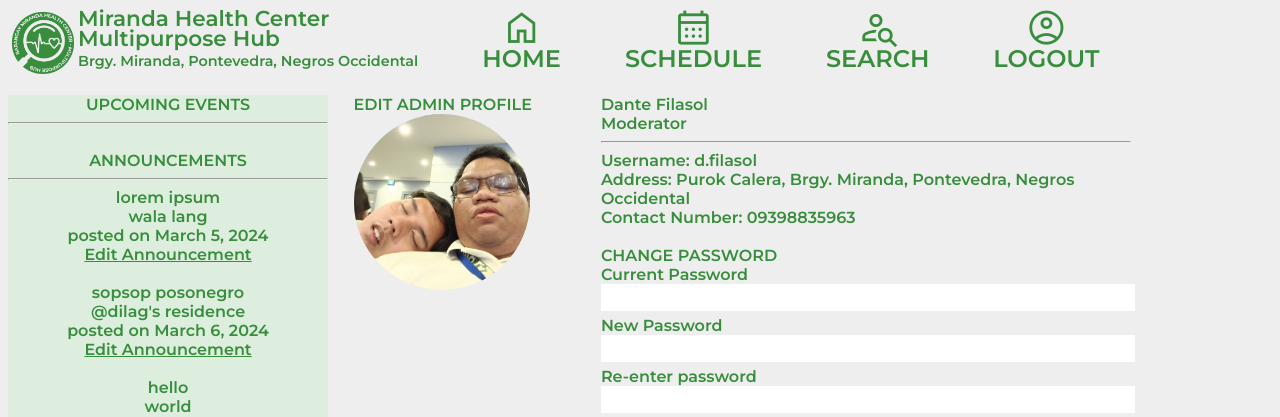
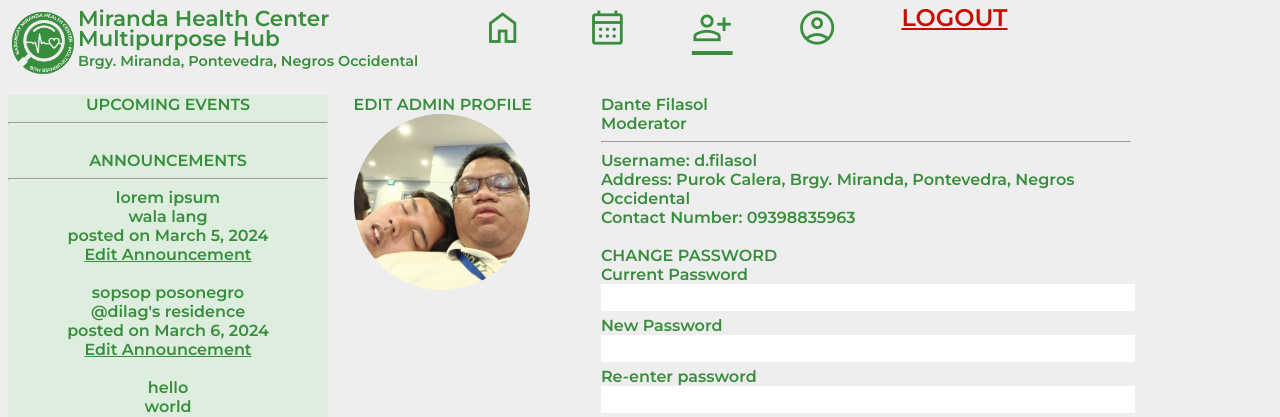
Before and after one commit to dtfj03/bmhc_webapp, a PHP site: page /admProfile/edit-profile.php in a window 1280 px wide. Shown: the top 417 px of the page. Run offline with PHP 8.4, Linux system fonts and the light colour scheme; the visitor is signed in with stand-in values (Sample User, id 1); data comes from the database, SQL or seed files in the repository.

Commit message:
update UI

```diff
--- a/admProfile/edit-profile.php
+++ b/admProfile/edit-profile.php
@@ -2,8 +2,8 @@
 include('../admLogin/process/login-session.php');
 require_once('../config/config.php');
 require_once('../dashboard/controller/dashboard-controller.php');
-require_once('controller\admin-profile-controller.php');
-include_once('controller\change-password-controller.php');
+require_once('controller/admin-profile-controller.php');
+require_once('controller/change-password-controller.php');
 
 // Check if the user is logged in and if the adminID session variable is set
 if (!isset($_SESSION['adminID'])) {
@@ -48,16 +48,16 @@
     <meta charset="UTF-8">
     <meta name="viewport" content="width=device-width, initial-scale=1.0">
     <title>Edit Profile</title>
-    <link rel="stylesheet" href="../css/style.css">
+    <link rel="stylesheet" href="../css/style.css?v2">
     <link rel="stylesheet" href="../css/sidebar-style.css">
     <link rel="stylesheet" href="../css/admprofile-style.css">
     <link rel="stylesheet" href="https://fonts.googleapis.com/css2?family=Material+Symbols+Outlined:opsz,wght,FILL,GRAD@24,700,1,0" />
 </head>
 
 <body>
-    <div class="menu-container">
+<div class="menu-container">
         <div>
-            <img src="../media/bmhcmh-logo.png" style="height: 70px; margin: none;">
+        <img src="../media/bmhcmh-logo.png?v2" style="height: 70px; margin: none;">
         </div>
         <div class="menu-title">
             <span style="font-size: 0.9em; font-weight:bolder;">Miranda Health Center<br>
@@ -65,17 +65,19 @@
             <span style="font-size:0.6em;">Brgy. Miranda, Pontevedra, Negros Occidental</span>
         </div>
         <div class="menu-item"><a href="../dashboard/dashboard.php">
-                <span class="material-symbols-outlined" style="font-size:1.7em;">home</span><br>HOME</a>
+            <span class="material-symbols-outlined" style="font-size:1.7em;" title="HOME">home</span></a>
         </div>
         <div class="menu-item"><a href="../schedule/add-schedule.php">
-                <span class="material-symbols-outlined" style="font-size:1.7em;">calendar_month</span><br>SCHEDULE</a>
+            <span class="material-symbols-outlined" style="font-size:1.7em;" title="SCHEDULE">calendar_month</span></a>
         </div>
-        <div class="menu-item"><a href="../patient/search-patient.php">
-                <span class="material-symbols-outlined" style="font-size:1.7em;">person_search</span><br>SEARCH</a>
+        <div class="menu-item"><a href="../patient/add-patient.php">
+            <span class="material-symbols-outlined" style="font-size:1.7em; text-decoration: underline;" title="PATIENTS">person_add</span></a>
         </div>
-        <div class="menu-item"><a href="edit-profile.php">
-                <span class="material-symbols-outlined" style="font-size:1.7em;">account_circle</span><br></a>
-            <a href="../admLogin/process/logout-session.php">LOGOUT</a>
+        <div class="menu-item"><a href="../admProfile/edit-profile.php">
+            <span class="material-symbols-outlined" style="font-size:1.7em;" title="PROFILE">account_circle</span><br></a>
+        </div>
+        <div class="menu-item">
+            <span style="color: #ca0b00; cursor: pointer; text-decoration: underline;" onclick="location.href='../admLogin/process/logout-session.php'">LOGOUT</span>
         </div>
     </div>
 
```
